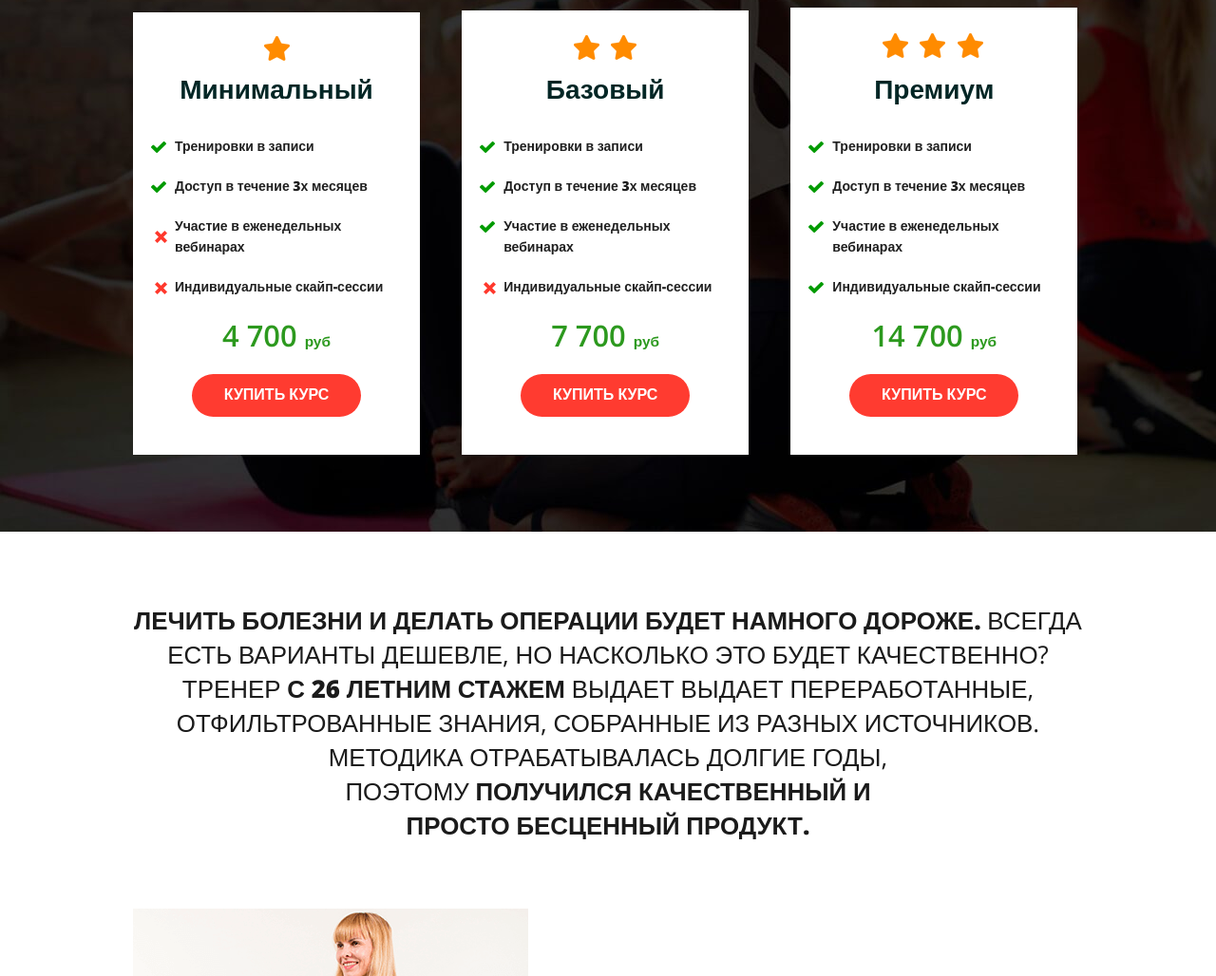
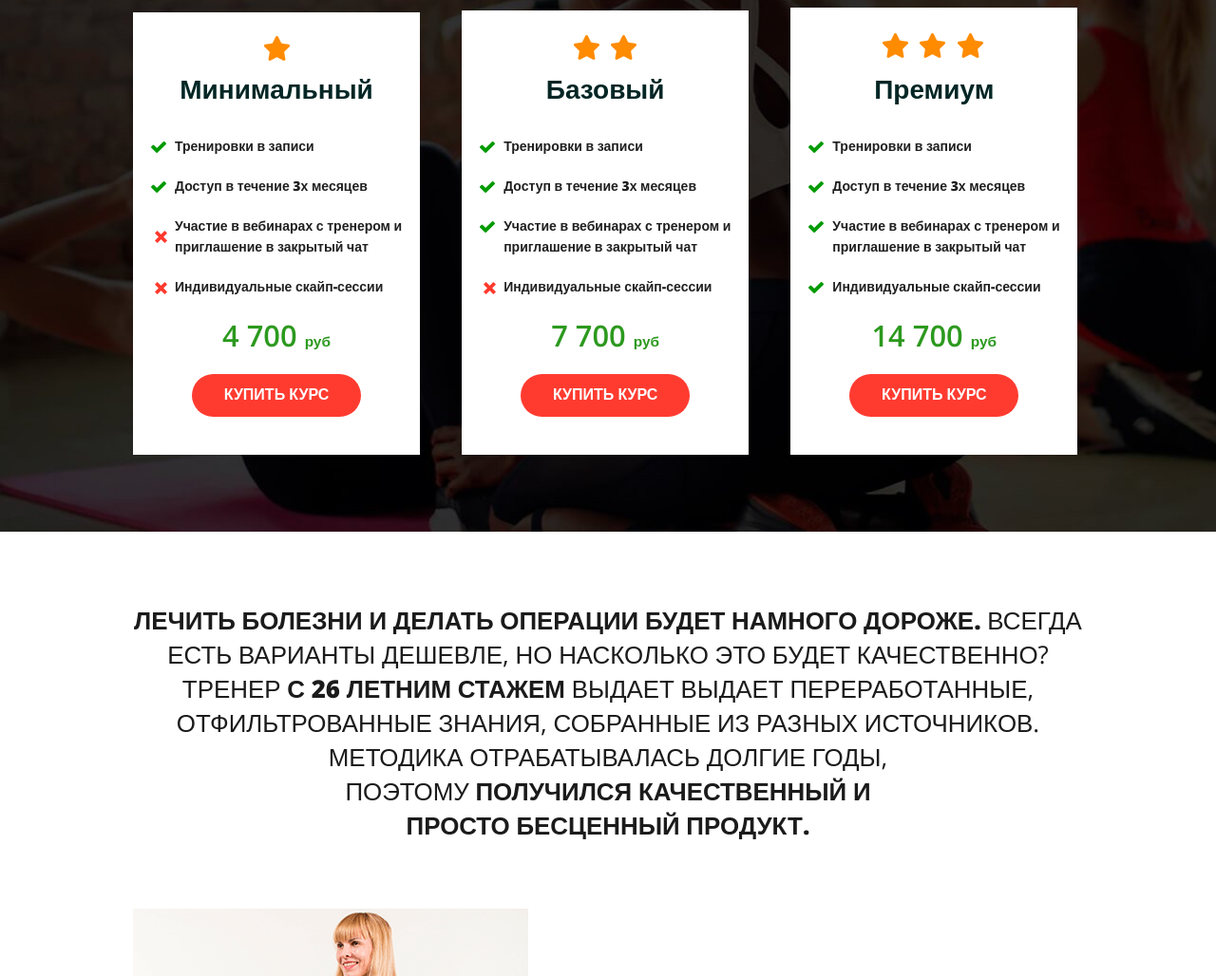
Before and after one commit to WorlFrontEnder/fitnes, a website: page dist/index.html in a window 1280 px wide. Shown: the part 9125-10153 px from the top of the page at 95% size. Drawn offline with nearby package versions, Linux system fonts and the light colour scheme; a web font is replaced by a local one.

Commit message:
Замена текста в блоке cost

```diff
--- a/dist/index.html
+++ b/dist/index.html
@@ -802,7 +802,7 @@
               </li>
 
               <li class="cost__del">
-                <span> Участие в еженедельных <br> вебинарах </span>
+                <span> Участие в вебинарах с  тренером и приглашение в закрытый чат </span>
               </li>
 
               <li class="cost__del2">
@@ -831,7 +831,7 @@
             </li>
 
             <li>
-              <span> Участие в еженедельных <br> вебинарах </span>
+              <span> Участие в вебинарах с  тренером и приглашение в закрытый чат </span>
             </li>
 
             <li class="cost__del2">
@@ -861,7 +861,7 @@
           </li>
 
           <li>
-            <span> Участие в еженедельных <br> вебинарах </span>
+            <span> Участие в вебинарах с  тренером и приглашение в закрытый чат </span>
           </li>
 
           <li>
```
Also changed, not shown: build/index.html (+3 -3 lines).
